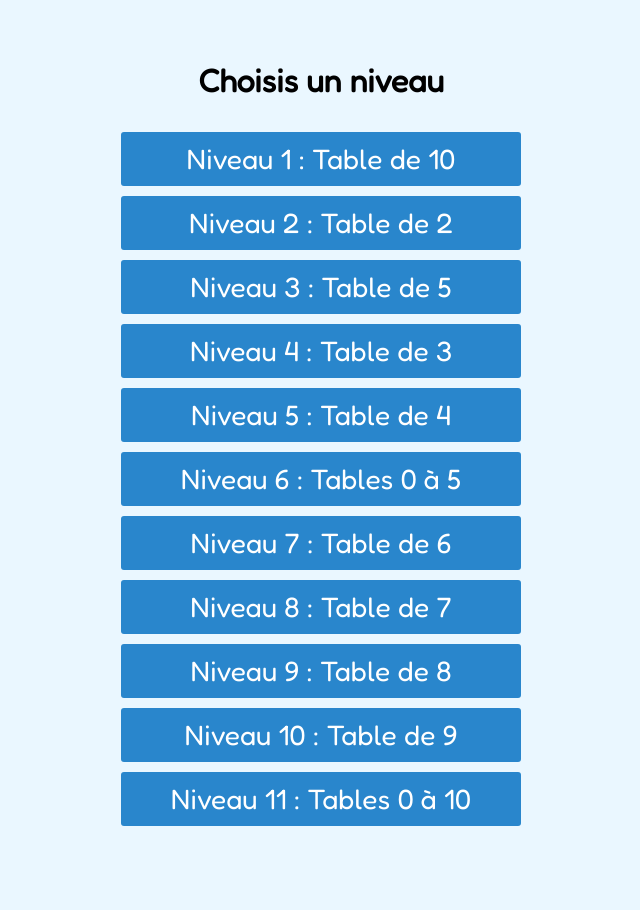
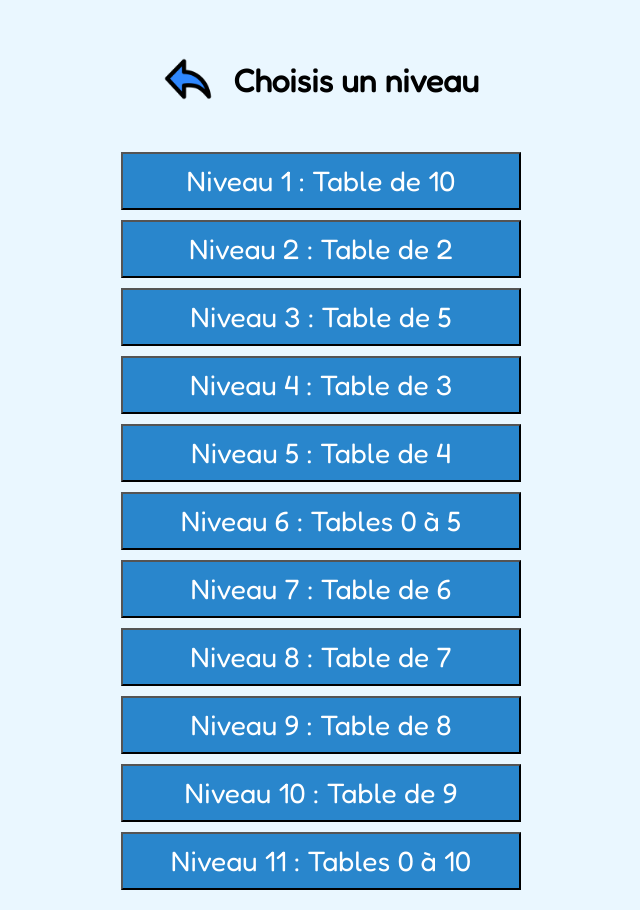
Before and after one commit to catalan-chogan/YzyLearn, a plain HTML site: page multiplication.html in a window 1280 px wide. Shown: the whole page, without its empty margins (319-959 px from the left). Before the commit the page ends 846 px from the top, so only its background shows below. Drawn offline with Linux system fonts and the light colour scheme.

Commit message:
maj multiplications

```diff
--- a/multiplication.html
+++ b/multiplication.html
@@ -9,7 +9,10 @@
 </head>
 <body>
   <div id="menu">
-    <h1>Choisis un niveau</h1>
+    <div class="titre-niveau">
+      <a href="index.html"><img src="Img/Back.png" alt="Retour à l'accueil" class="boutonretour"></a>
+      <h1>Choisis un niveau</h1>
+    </div>
     <button onclick="demarrer(1)">Niveau 1 : Table de 10</button>
     <button onclick="demarrer(2)">Niveau 2 : Table de 2</button>
     <button onclick="demarrer(3)">Niveau 3 : Table de 5</button>
@@ -24,6 +27,7 @@
   </div>
 
   <div id="jeu" class="hidden">
+    <a href="index.html"><img src="Img/Back.png" alt="Retour à l'accueil" class="boutonretour"></a>
     <div id="chrono">Temps restant : 60s</div>
     <div id="question"></div>
     <input type="number" id="reponse" onkeydown="if(event.key === 'Enter'){ verifier(); }">
--- a/style.css
+++ b/style.css
@@ -10,30 +10,47 @@ body {
   display: none !important;
 }
 
+button{
+    background-color: 	#2986CC;
+    font-family: 'Fredoka', sans-serif;
+    color: white;
+    cursor: pointer;
+}
+
+
 #menu {
   display: flex;
   flex-direction: column;
   align-items: center;
   gap: 5px;
   margin-top: 20px;
+  border-radius: 3px;
+  border: none;
+}
+
+.titre-niveau {
+  display: flex;
+  align-items: center;
+  gap: 20px;
+  margin-bottom: 20px;
+}
+
+.boutonretour{
+  width: 50px;
 }
 
 #menu button {
   padding: 10px 20px;
   font-size: 28px;
-  font-family: 'Fredoka', sans-serif;
   width: 400px;
-  border: none;
-  border-radius: 3px;
-  background-color: 	#2986CC;
-  color: white;
-  cursor: pointer;
   transition: background-color 0.3s;
 }
 
 #menu button:hover {
   background-color: 	#2986CC;
 }
+
+
 
 #jeu, #fin {
   margin-top: 20px;
```
Also changed, not shown: index.html (+1 -1 lines), Img/back.png (added).
